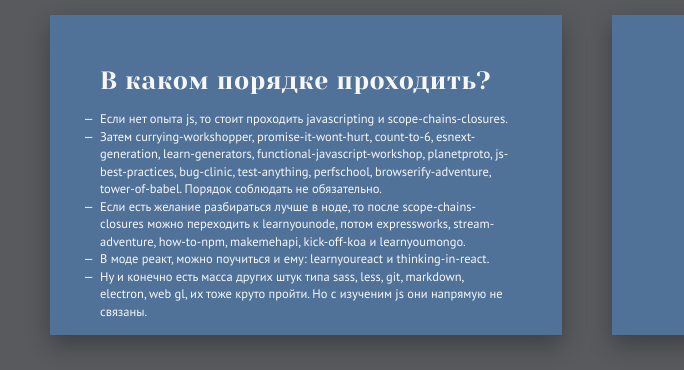
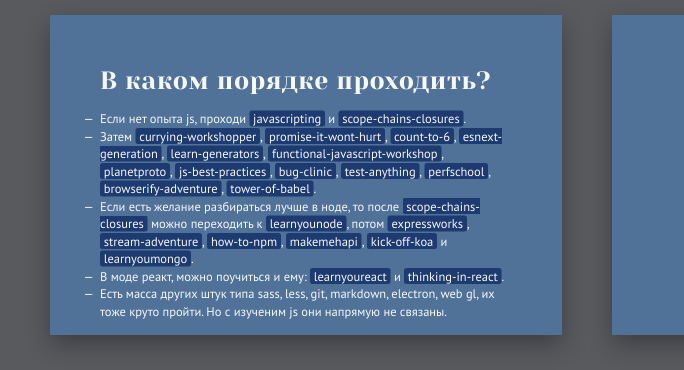
Before and after one commit to nodeschool-spb/intro, a website: page index.html in a window 1280 px wide. Shown: the part 1639-2009 px from the top of the page, 0-684 px from the left. Drawn offline with Linux system fonts and the light colour scheme.

Commit message:
improve slide with recomendations

```diff
--- a/css/styles.css
+++ b/css/styles.css
@@ -17,6 +17,13 @@
 }
 .slide ol li::before, .slide ul li::before {
     color: currentColor;
+}
+.slide code, .slide kbd, .slide mark, .slide samp {
+    padding: .01em .3em;
+}
+.slide mark {
+    color: inherit;
+    background: rgba(20, 50, 105, .85);
 }
 .progress {
     border-color: #143269;
--- a/index.html
+++ b/index.html
@@ -99,11 +99,11 @@
     <section class="slide groups">
         <h2>В каком порядке проходить?</h2>
         <ul>
-            <li class="next">Если нет опыта js, то стоит проходить javascripting и scope-chains-closures.</li>
-            <li class="next">Затем currying-workshopper, promise-it-wont-hurt, count-to-6, esnext-generation, learn-generators, functional-javascript-workshop, planetproto, js-best-practices, bug-clinic, test-anything, perfschool, browserify-adventure, tower-of-babel. Порядок соблюдать не обязательно.</li>
-            <li class="next">Если есть желание разбираться лучше в ноде, то после scope-chains-closures можно переходить к learnyounode, потом expressworks, stream-adventure, how-to-npm, makemehapi, kick-off-koa и learnyoumongo.</li>
-            <li class="next">В моде реакт, можно поучиться и ему: learnyoureact и thinking-in-react.</li>
-            <li class="next">Ну и конечно есть масса других штук типа sass, less, git, markdown, electron, web gl, их тоже круто пройти. Но с изученим js они напрямую не связаны.</li>
+            <li class="next">Если нет опыта js, проходи <mark>javascripting</mark> и <mark>scope-chains-closures</mark>.</li>
+            <li class="next">Затем <mark>currying-workshopper</mark>, <mark>promise-it-wont-hurt</mark>, <mark>count-to-6</mark>, <mark>esnext-generation</mark>, <mark>learn-generators</mark>, <mark>functional-javascript-workshop</mark>, <mark>planetproto</mark>, <mark>js-best-practices</mark>, <mark>bug-clinic</mark>, <mark>test-anything</mark>, <mark>perfschool</mark>, <mark>browserify-adventure</mark>, <mark>tower-of-babel</mark>.</li>
+            <li class="next">Если есть желание разбираться лучше в ноде, то после <mark>scope-chains-closures</mark> можно переходить к <mark>learnyounode</mark>, потом <mark>expressworks</mark>, <mark>stream-adventure</mark>, <mark>how-to-npm</mark>, <mark>makemehapi</mark>, <mark>kick-off-koa</mark> и <mark>learnyoumongo</mark>.</li>
+            <li class="next">В моде реакт, можно поучиться и ему: <mark>learnyoureact</mark> и <mark>thinking-in-react</mark>.</li>
+            <li class="next">Есть масса других штук типа sass, less, git, markdown, electron, web gl, их тоже круто пройти. Но с изученим js они напрямую не связаны.</li>
         </ul>
     </section>
     <section class="slide cover">
```
